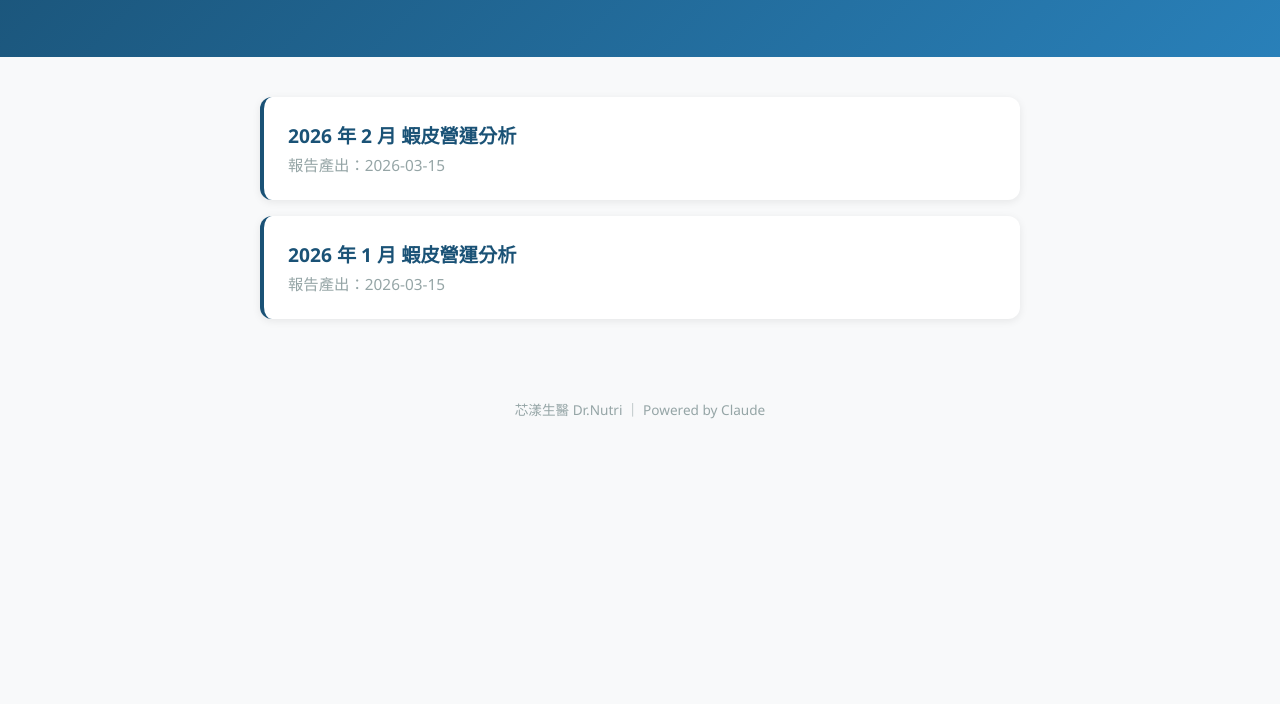
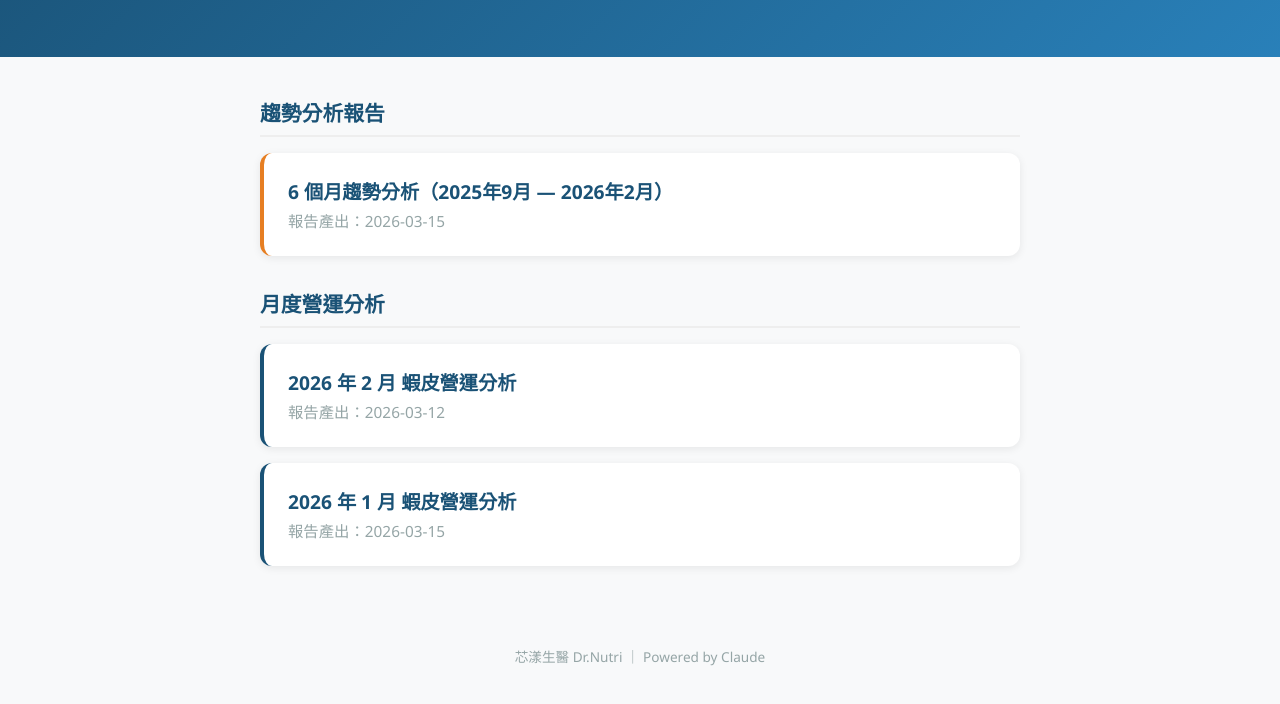
Before and after one commit to aiagent3311228-ai/drnutri-shopee-reports, a plain HTML site: page index.html in a window 1280 px wide. Shown: the part 146-850 px from the top of the page. Before the commit the page ends 800 px from the top, so only its background shows below. Drawn offline with Linux system fonts and the light colour scheme.

Commit message:
Update index.html

```diff
--- a/index.html
+++ b/index.html
@@ -12,6 +12,7 @@ header { background: linear-gradient(135deg, var(--primary), #2980b9); color: wh
 header h1 { font-size: 2.2em; margin-bottom: 8px; }
 header p { opacity: 0.9; font-size: 1.1em; }
 .container { max-width: 800px; margin: 40px auto; padding: 0 20px; }
+.section-title { font-size: 1.3em; color: var(--primary); margin: 32px 0 16px; padding-bottom: 8px; border-bottom: 2px solid #eee; }
 .report-list { list-style: none; }
 .report-list li { margin-bottom: 16px; }
 .report-list a {
@@ -22,6 +23,7 @@ header p { opacity: 0.9; font-size: 1.1em; }
 }
 .report-list a:hover { transform: translateX(8px); box-shadow: 0 4px 16px rgba(0,0,0,0.12); }
 .report-list .date { font-size: 0.8em; color: #95a5a6; font-weight: 400; margin-top: 4px; }
+.report-list a.trend { border-left-color: #e67e22; }
 footer { text-align: center; padding: 40px; color: #95a5a6; font-size: 0.85em; }
 </style>
 </head>
@@ -31,11 +33,16 @@ footer { text-align: center; padding: 40px; color: #95a5a6; font-size: 0.85em; }
   <p>Dr.Nutri Monthly Shopee Reports</p>
 </header>
 <div class="container">
+  <h2 class="section-title">趨勢分析報告</h2>
+  <ul class="report-list">
+    <li><a href="reports/shopee-6month-trend-2025Q4-2026Q1.html" class="trend">6 個月趨勢分析（2025年9月 — 2026年2月）<div class="date">報告產出：2026-03-15</div></a></li>
+  </ul>
+
+  <h2 class="section-title">月度營運分析</h2>
   <ul class="report-list">
     <!-- 最新月份放最上面 -->
-    <li><a href="reports/2026-02.html">2026 年 2 月 蝦皮營運分析<div class="date">報告產出：2026-03-15</div></a></li>
+    <li><a href="reports/2026-02.html">2026 年 2 月 蝦皮營運分析<div class="date">報告產出：2026-03-12</div></a></li>
     <li><a href="reports/2026-01.html">2026 年 1 月 蝦皮營運分析<div class="date">報告產出：2026-03-15</div></a></li>
-    <!-- <li><a href="reports/2026-03.html">2026 年 3 月 蝦皮營運分析<div class="date">報告產出：2026-04-XX</div></a></li> -->
   </ul>
 </div>
 <footer>芯漾生醫 Dr.Nutri ｜ Powered by Claude</footer>
```
